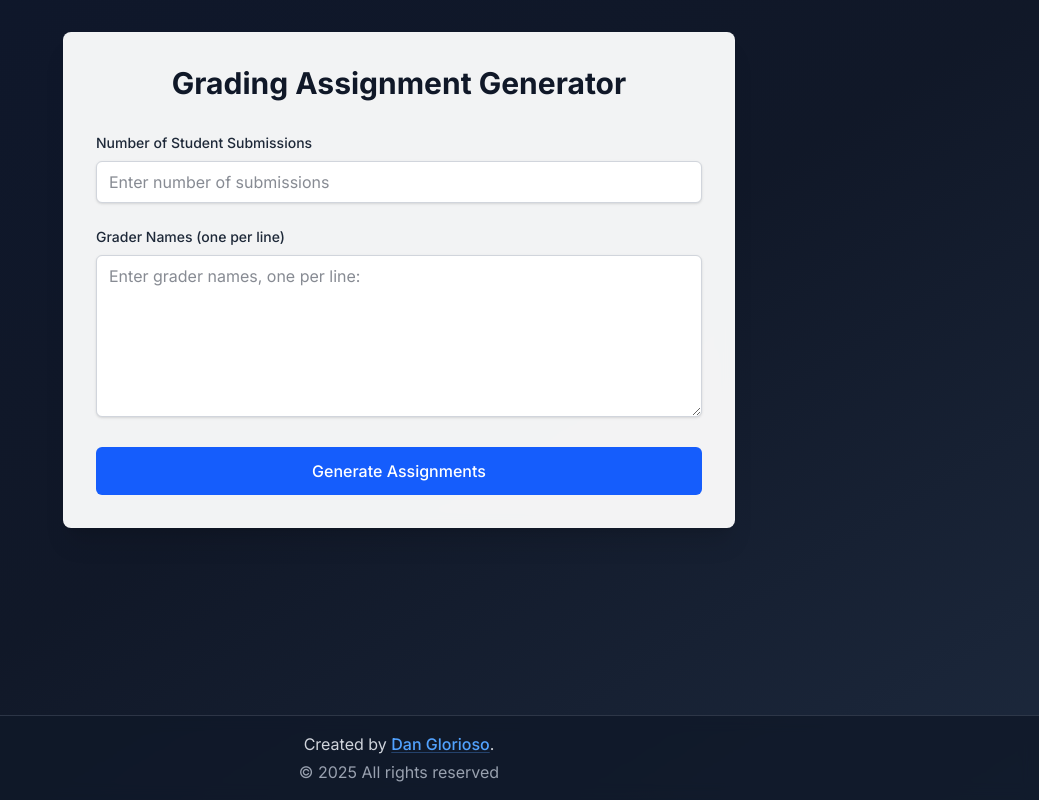
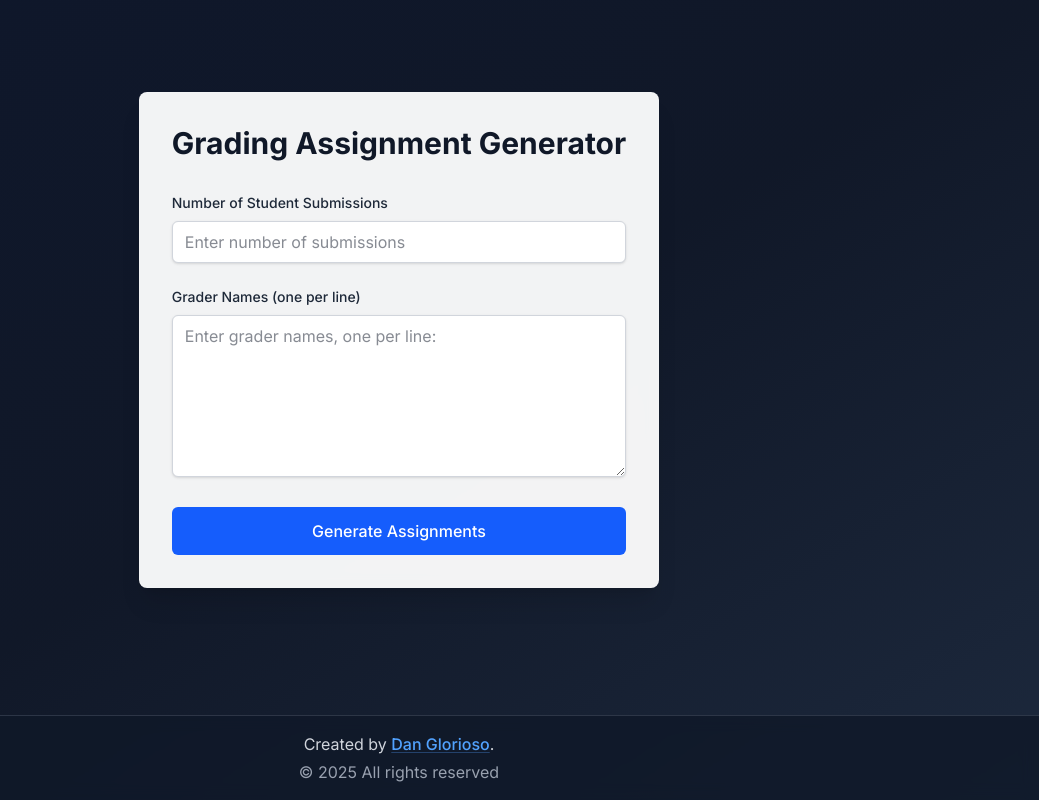
Before and after one commit to danglorioso/ta-grading, a Next.js app: page / in a window 1280 px wide. Shown: the whole page, without its empty margins (241-1280 px from the left). Built offline with nearby package versions, Linux system fonts and the light colour scheme.

Commit message:
New centered layout

```diff
--- a/src/app/page.tsx
+++ b/src/app/page.tsx
@@ -3,7 +3,7 @@
 
 export default function Home() {
   return (
-    <div className="flex flex-col min-h-screen">
+    <div className="flex flex-col min-h-screen items-center justify-center pb-30 bg-gradient-to-br from-slate-900 via-gray-900 to-slate-800">
       <GradingAssignmentForm />
     </div>
   );
--- a/src/components/Form.tsx
+++ b/src/components/Form.tsx
@@ -84,7 +84,7 @@
   };
 
   return (
-    <div className="min-h-screen bg-gradient-to-br from-slate-900 via-gray-900 to-slate-800 py-8 px-4">
+    <div className="py-8 px-4">
       <div className="max-w-2xl mx-auto">
         <div className="bg-white/95 backdrop-blur-sm rounded-lg shadow-xl border border-white/10 p-8">
           <h1 className="text-3xl font-bold text-gray-900 mb-8 text-center">
```
